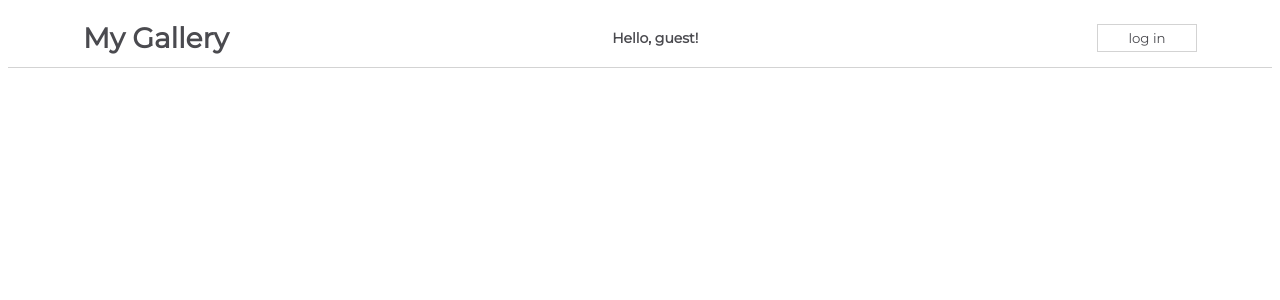
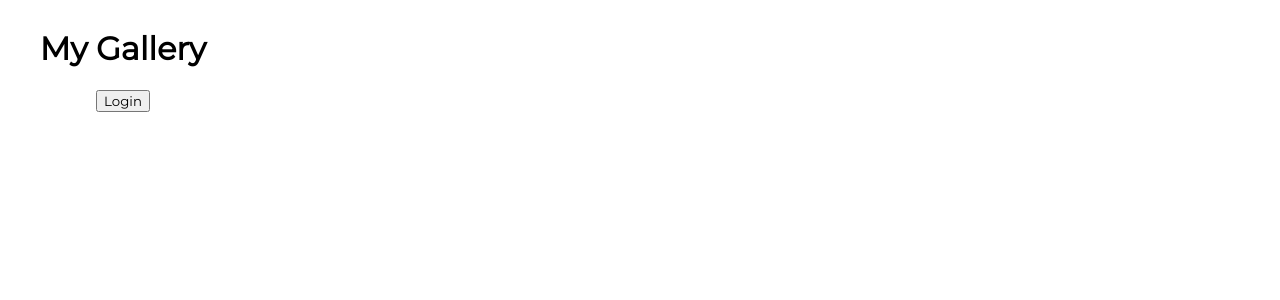
Before and after one commit to Vepp1/react-challenges, a React (Create React App) app in the folder my-app/: page / in a window 1280 px wide. Shown: the top 300 px of the page. Built offline with nearby package versions, Linux system fonts and the light colour scheme.

Commit message:
NavBarForms challenge complete

```diff
--- a/my-app/src/App.js
+++ b/my-app/src/App.js
@@ -1,10 +1,10 @@
 import css from './App.module.css';
-import NavBarSimple from './components/NavBarSimple';
+import NavBarForms from './components/NavBarForms';
 
 function App() {
   return (
     <div className={css.App}>
-      <NavBarSimple />
+      <NavBarForms className={css.NavBarForm} />
     </div>
   );
 }
--- /dev/null
+++ b/my-app/src/components/NavBarForms.js
@@ -0,0 +1,38 @@
+import React, { Component } from 'react'
+
+export class NavBarForms extends Component {
+  constructor(props) {
+    super(props)
+
+    this.state = {
+       isLoggedIn: false,
+    }
+  }
+
+  handleClick() {
+    this.setState((prevState) => {
+        return {
+            isLoggedIn: prevState.isLoggedIn === true ? false : true,
+        }
+    });
+}
+
+  render() {
+    return (
+      <div>
+        <h1>My Gallery</h1>
+        {this.state.isLoggedIn ? (
+          <form>
+            <input type="text" value="Username" />
+            <input type="password" />
+            <input type="submit" value="Submit" onClick={() => this.handleClick()} />
+          </form>
+        ) : (
+          <button onClick={() => this.handleClick()}>Login</button>
+        )}
+      </div>
+    )
+  }
+}
+
+export default NavBarForms
```
